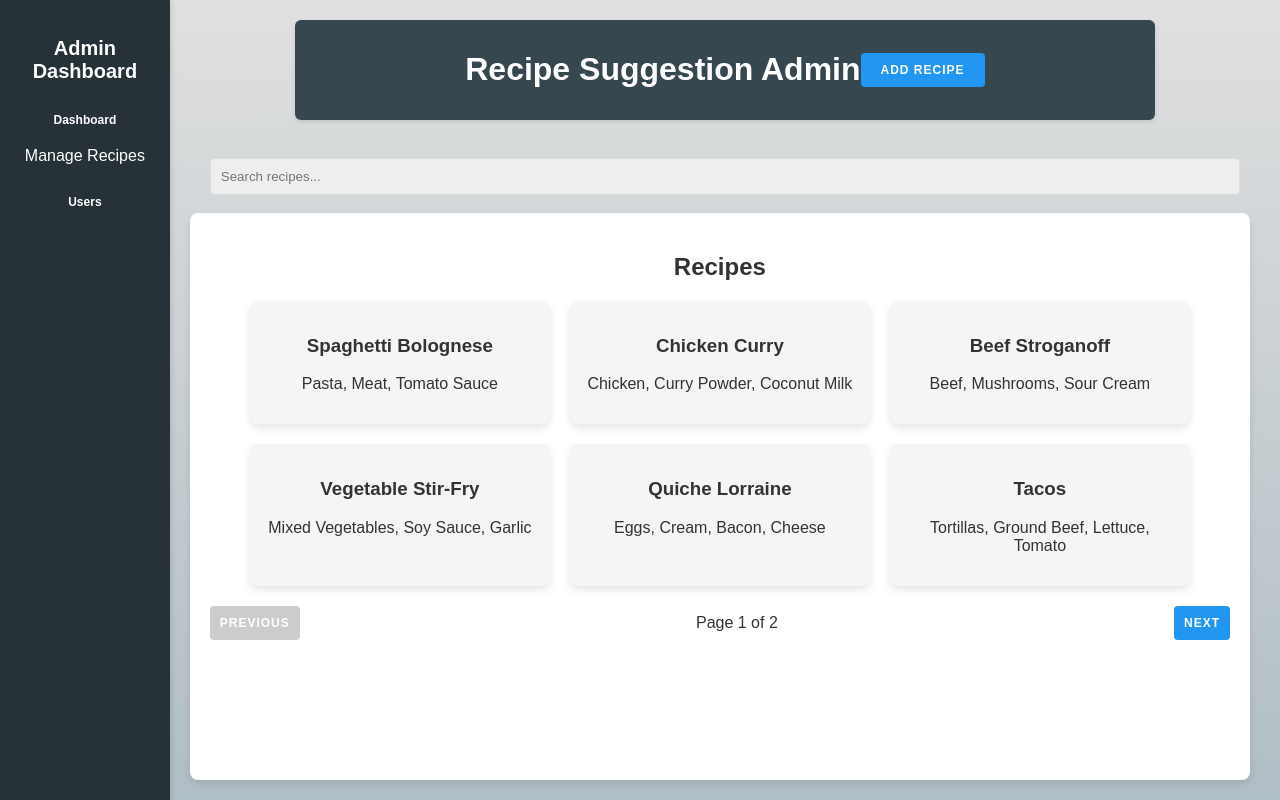
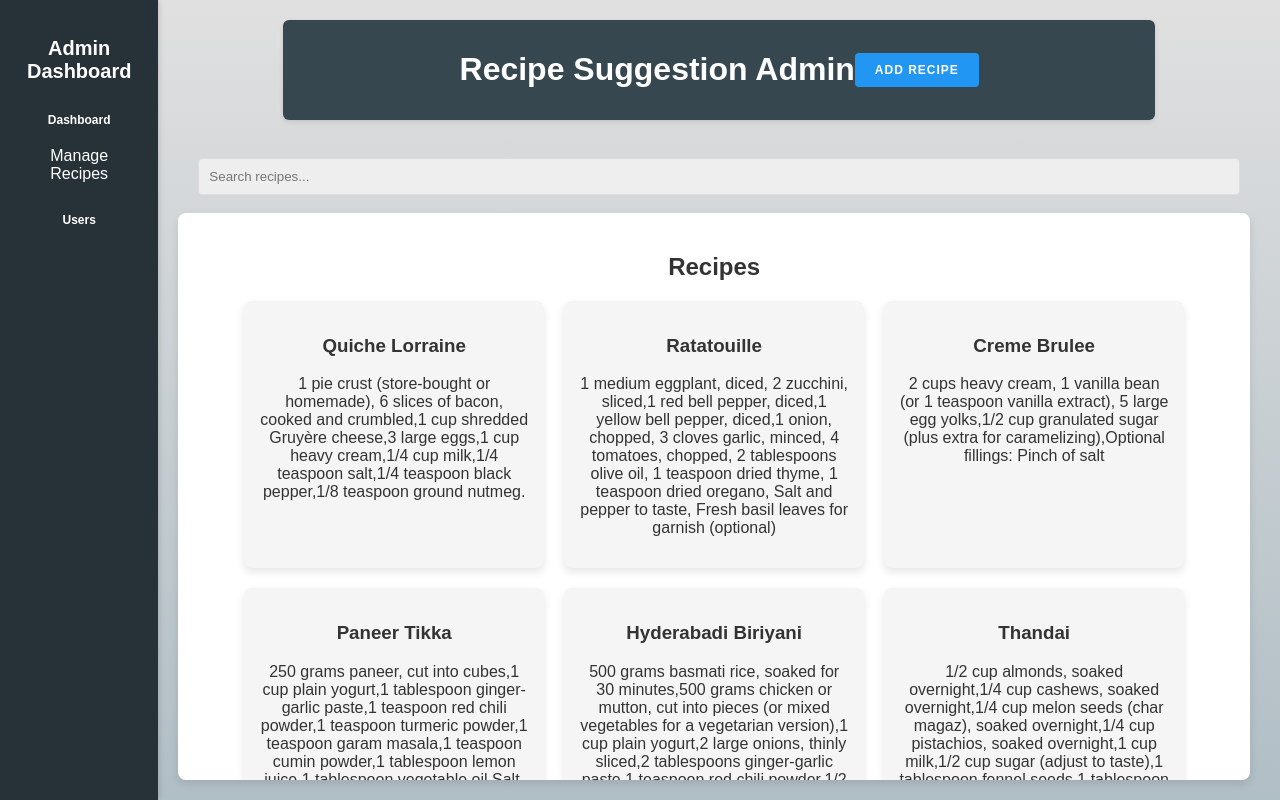
Before and after one commit to rit1902/Flavors, a React (Create React App) app: page /recipedashboard in a window 1280 px wide. Built offline with nearby package versions, Linux system fonts and the light colour scheme.

Commit message:
spelling and ui check

```diff
--- a/src/components/homepage.css
+++ b/src/components/homepage.css
@@ -54,7 +54,7 @@ background: linear-gradient(to right, #2C5364, #203A43, #0F2027);
   justify-content: center;
   align-items: center;
   text-align: center;
-  background: linear-gradient(0deg, #00000088 30%, #ffffff0f 80%);
+  background: linear-gradient(0deg, #0000005c 30%, #ffffff0f 80%);
   color: #ffffff;
   z-index: 10; /* Ensure it appears above the video */
   animation: fadeIn 2s ease-in-out; /* Fade-in effect */
@@ -152,7 +152,8 @@ background: linear-gradient(to right, #2C5364, #203A43, #0F2027);
   flex-direction: column;
   justify-content: center;
   align-items: center;
-  background: rgba(0, 0, 0, 0.5); /* Semi-transparent overlay */
+  /* background: rgba(0, 0, 0, 0.5); */
+  background: linear-gradient(0deg, #000000ba 30%, #ffffff12 80%);
 }
 
 
@@ -161,12 +162,14 @@ background: linear-gradient(to right, #2C5364, #203A43, #0F2027);
   color:#ff3030 ;
   font-size: 1.8em;
   margin-top: -240px;
+  font-style: italic;
 
 }
 .video-text
 {
   color:white;
   font-size: 1.5em;
+  font-style: italic;
 
 }
 
--- a/src/components/homepage.jsx
+++ b/src/components/homepage.jsx
@@ -180,7 +180,7 @@ const HomePage = () => {
                   <img src={quichlorraine} alt="Quich Lorraine" />
                   <div className="card-content">
                     <Link to="/quichlorraine">
-                    <h2>Quich Lorraine</h2>
+                    <h2>Quiche Lorraine</h2>
                     </Link>
                     <p>A savory French tart filled with a rich custard made from eggs, cream.The creamy filling is complemented by the smoky flavor of crispy bacon and the nutty richness of Gruyère cheese.</p>
 
--- a/src/components/quichlorraine.jsx
+++ b/src/components/quichlorraine.jsx
@@ -40,7 +40,7 @@ const Cremebrulee = () => {
         </div>
       </div>
       <div className="recipe-text1">
-        <h1>Quich Lorraine</h1>
+        <h1>Quiche Lorraine</h1>
         <p>
         A classic and sophisticated dish, Quiche Lorraine is perfect for any occasion. This savory pie features a rich, creamy custard base with bacon and cheese, baked to perfection in a flaky crust. The combination of flavors and textures makes it an irresistible treat.</p>
       </div>
--- a/src/components/recipedashboard.jsx
+++ b/src/components/recipedashboard.jsx
@@ -4,18 +4,24 @@ import { Link } from 'react-router-dom';
 
 function RecipeDashboard() {
   const [recipes, setRecipes] = useState([
-    { id: 1, name: 'Spaghetti Bolognese', ingredients: 'Pasta, Meat, Tomato Sauce', instructions: 'Cook pasta and mix with sauce.' },
-    { id: 2, name: 'Chicken Curry', ingredients: 'Chicken, Curry Powder, Coconut Milk', instructions: 'Cook chicken and add curry powder and milk.' },
-    { id: 3, name: 'Beef Stroganoff', ingredients: 'Beef, Mushrooms, Sour Cream', instructions: 'Cook beef and mix with mushrooms and sour cream.' },
-    { id: 4, name: 'Vegetable Stir-Fry', ingredients: 'Mixed Vegetables, Soy Sauce, Garlic', instructions: 'Stir-fry vegetables with garlic and soy sauce.' },
-    { id: 5, name: 'Quiche Lorraine', ingredients: 'Eggs, Cream, Bacon, Cheese', instructions: 'Mix ingredients and bake in a pie crust.' },
-    { id: 6, name: 'Tacos', ingredients: 'Tortillas, Ground Beef, Lettuce, Tomato', instructions: 'Cook beef and assemble with toppings.' },
-    { id: 7, name: 'Caesar Salad', ingredients: 'Romaine Lettuce, Croutons, Caesar Dressing', instructions: 'Toss lettuce with dressing and croutons.' },
-    { id: 8, name: 'Chocolate Cake', ingredients: 'Flour, Cocoa Powder, Eggs, Sugar', instructions: 'Mix ingredients and bake.' },
-    { id: 9, name: 'Lemonade', ingredients: 'Lemon, Sugar, Water', instructions: 'Mix lemon juice with water and sugar.' },
-    { id: 10, name: 'Lemonade', ingredients: 'Lemon, Sugar, Water', instructions: 'Mix lemon juice with water and sugar.' },
-    { id: 11, name: 'Lemonade', ingredients: 'Lemon, Sugar, Water', instructions: 'Mix lemon juice with water and sugar.' },
-    { id: 12, name: 'Lemonade', ingredients: 'Lemon, Sugar, Water', instructions: 'Mix lemon juice with water and sugar.' },
+    { id: 1, name: 'Quiche Lorraine', ingredients: '1 pie crust (store-bought or homemade), 6 slices of bacon, cooked and crumbled,1 cup shredded Gruyère cheese,3 large eggs,1 cup heavy cream,1/4 cup milk,1/4 teaspoon salt,1/4 teaspoon black pepper,1/8 teaspoon ground nutmeg.', instructions: 'Preheat oven: Preheat your oven to 375°F (190°C),' },
+    { id: 2, name: 'Ratatouille', ingredients: '    1 medium eggplant, diced, 2 zucchini, sliced,1 red bell pepper, diced,1 yellow bell pepper, diced,1 onion, chopped, 3 cloves garlic, minced, 4 tomatoes, chopped, 2 tablespoons olive oil, 1 teaspoon dried thyme, 1 teaspoon dried oregano, Salt and pepper to taste, Fresh basil leaves for garnish (optional)', instructions: 'Cook chicken and add curry powder and milk.' },
+    { id: 3, name: 'Creme Brulee', ingredients: '    2 cups heavy cream, 1 vanilla bean (or 1 teaspoon vanilla extract), 5 large egg yolks,1/2 cup granulated sugar (plus extra for caramelizing),Optional fillings: Pinch of salt', instructions: 'Cook beef and mix with mushrooms and sour cream.' },
+    { id: 4, name: 'Paneer Tikka', ingredients: '250 grams paneer, cut into cubes,1 cup plain yogurt,1 tablespoon ginger-garlic paste,1 teaspoon red chili powder,1 teaspoon turmeric powder,1 teaspoon garam masala,1 teaspoon cumin powder,1 tablespoon lemon juice,1 tablespoon vegetable oil,Salt, to taste', instructions: 'Stir-fry vegetables with garlic and soy sauce.' },
+    { id: 5, name: 'Hyderabadi Biriyani', ingredients: '500 grams basmati rice, soaked for 30 minutes,500 grams chicken or mutton, cut into pieces (or mixed vegetables for a vegetarian version),1 cup plain yogurt,2 large onions, thinly sliced,2 tablespoons ginger-garlic paste,1 teaspoon red chili powder,1/2 teaspoon turmeric powder,1 teaspoon garam masala,1 teaspoon coriander powder,1/2 teaspoon saffron strands, soaked in warm milk,1 bell pepper, cut into cubes,1/4 cup fresh mint leaves, chopped,1/4 cup fresh coriander leaves, chopped,4 green chilies, slit', instructions: 'Mix ingredients and bake in a pie crust.' },
+    { id: 6, name: 'Thandai', ingredients: '1/2 cup almonds, soaked overnight,1/4 cup cashews, soaked overnight,1/4 cup melon seeds (char magaz), soaked overnight,1/4 cup pistachios, soaked overnight,1 cup milk,1/2 cup sugar (adjust to taste),1 tablespoon fennel seeds,1 tablespoon poppy seeds,1 teaspoon cardamom seeds (from about 6 pods),1/4 teaspoon black pepper,1 tablespoon rose water,1 tablespoon kewra water (optional),1/4 cup fresh coriander leaves, chopped,1/4 cup dried rose petals (for garnish, optional),1/4 cup vegetable oil or ghee,Ice cubes (for serving)', instructions: 'Cook beef and assemble with toppings.' },
+    { id: 7, name: 'Soba', ingredients: '200 grams soba noodles,4 cups water,2 tablespoons soy sauce,1 tablespoon mirin,1 tablespoon sesame oil,1 teaspoon rice vinegar,1 teaspoon sugar,1/2 teaspoon grated ginger,1 clove garlic, minced,1 green onion, finely chopped,1 tablespoon sesame seeds, toasted,1/4 cup fresh cilantro, chopped (optional),1/4 cup thinly sliced radishes (optional),1/4 cup shredded carrots (optional)', instructions: 'Toss lettuce with dressing and croutons.' },
+    { id: 8, name: 'Donburi', ingredients: '2 cups cooked rice (white or brown),200 grams meat (chicken, beef, or pork), thinly sliced,1 cup mixed vegetables (such as bell peppers, onions, and carrots), sliced,2 tablespoons soy sauce,1 tablespoon mirin,1 tablespoon sake (optional),1 tablespoon sugar,1 teaspoon sesame oil,1/2 teaspoon grated ginger,1 clove garlic, minced,1 green onion, chopped,1 tablespoon sesame seeds, toasted,1/4 cup fresh cilantro or green onions, chopped (optional),1/4 cup pickled ginger (optional, for garnish)', instructions: 'Mix ingredients and bake.' },
+    { id: 9, name: 'Dorayaki', ingredients: '1 cup all-purpose flour,1/2 cup sugar,1/2 teaspoon baking powder,1/2 teaspoon baking soda,1/2 cup milk,2 large eggs,1 tablespoon honey,,1 teaspoon sesame oil,1 tablespoon vegetable oil,1 cup sweet red bean paste (anko)', instructions: 'Mix lemon juice with water and sugar.' },
+    { id: 10, name: 'Har Gow', ingredients: '200 grams shrimp, peeled and deveined,1/4 cup bamboo shoots, finely chopped,1/4 cup water chestnuts, finely chopped,1 tablespoon cornstarch,1 tablespoon soy sauce,1 tablespoon oyster sauce,1 teaspoon sesame oil,1 teaspoon sugar,1/2 teaspoon salt,1/4 teaspoon white pepper,Har Gow wrappers (store-bought or homemade)', instructions: 'Mix lemon juice with water and sugar.' },
+    { id: 11, name: 'Kung Pao Chicken', ingredients: '500 grams chicken breast or thighs, diced.1/4 cup roasted peanuts,1/4 cup dried red chilies,1/2 cup bell peppers, diced,1/2 cup onion, diced,2 cloves garlic, minced,1 tablespoon ginger, minced,3 tablespoons soy sauce,2 tablespoons rice vinegar,1 tablespoon hoisin sauce,1 tablespoon oyster sauce,1 tablespoon sugar,1 teaspoon sesame oil,1 teaspoon cornstarch mixed with 2 tablespoons water (for thickening),2 tablespoons vegetable oil,1/4 teaspoon red pepper flakes (optional, for extra heat),Salt and pepper to taste', instructions: 'Mix lemon juice with water and sugar.' },
+    { id: 12, name: 'Jasmine tea', ingredients: '1 tablespoon loose jasmine tea leaves (or 1 jasmine tea bag),2 cups water,Optional: 1-2 teaspoons honey or sugar, to taste,Optional: Lemon slices or fresh mint leaves, for garnish', instructions: 'Mix lemon juice with water and sugar.' },
+    { id: 12, name: 'Arancini', ingredients: '2 cups cooked risotto, cooled,1/2 cup mozzarella cheese, cubed,1/2 cup Parmesan cheese, grated,1/2 cup all-purpose flour,2 large eggs, beaten,1 cup breadcrumbs,Vegetable oil, for frying,Salt and pepper, to taste,Marinara sauce, for dipping (optional)', instructions: 'Mix lemon juice with water and sugar.' },
+    { id: 12, name: 'Branzinno al Forno', ingredients: '2 whole branzino (sea bass), cleaned and scaled,2 tablespoons olive oil,1 lemon, thinly sliced,3 cloves garlic, minced,1 tablespoon fresh rosemary, chopped,1 tablespoon fresh thyme, chopped,1 teaspoon dried oregano,Salt and freshly ground black pepper, to taste,1/4 cup white wine (optional),1/4 cup fresh parsley, chopped (for garnish)', instructions: 'Mix lemon juice with water and sugar.' },
+    { id: 12, name: 'Tiramisu', ingredients: '6 large egg yolks,3/4 cup granulated sugar,1 cup mascarpone cheese,1 cup heavy cream,1 cup brewed espresso or strong coffee, cooled,1/2 cup coffee liqueur (optional),24-30 ladyfingers,Unsweetened cocoa powder, for dusting', instructions: 'Mix lemon juice with water and sugar.' },
+    { id: 12, name: 'Tteokbokki', ingredients: '400 grams tteok (Korean rice cakes),2 tablespoons gochujang (Korean red chili paste),1 tablespoon gochugaru (Korean red chili flakes),2 tablespoons soy sauce,2 tablespoons sugar,1 teaspoon sesame oil,1 clove garlic, minced,3 cups water or dashi (Korean soup stock),1/2 cup fish cake, sliced (optional),1 green onion, chopped,Sesame seeds, for garnish', instructions: 'Mix lemon juice with water and sugar.' },
+    { id: 12, name: 'Dak Galbi', ingredients: '500 grams boneless chicken thighs, cut into bite-sized pieces,2 tablespoons gochujang (Korean red chili paste),1 tablespoon gochugaru (Korean red chili flakes),2 tablespoons soy sauce,1 tablespoon sugar,1 tablespoon sesame oil,2 cloves garlic, minced,1 tablespoon ginger, minced,1/2 cup cabbage, chopped,1 sweet potato, peeled and sliced,1 onion, sliced,1/2 cup carrots, julienned,1/2 cup rice cakes (tteok), soaked in warm water,2 green onions, sliced,1 tablespoon sesame seeds, toasted (for garnish)', instructions: 'Mix lemon juice with water and sugar.' },
+    { id: 12, name: 'Mochi', ingredients: '2 cups glutinous rice flour (mochiko),1 cup sugar, 1 1/2 cups water,Cornstarch or potato starch, for dusting,Optional Fillings: sweet red bean paste, fresh fruit, or ice cream', instructions: 'Mix lemon juice with water and sugar.' },
   ]);
   const [selectedRecipe, setSelectedRecipe] = useState(null);
   const [isFormOpen, setFormOpen] = useState(false);
```
Also changed, not shown: 1 other file (tests, documents, lock files or other folders).
